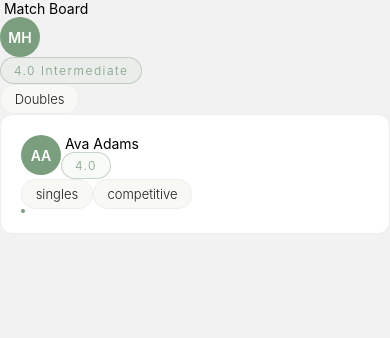
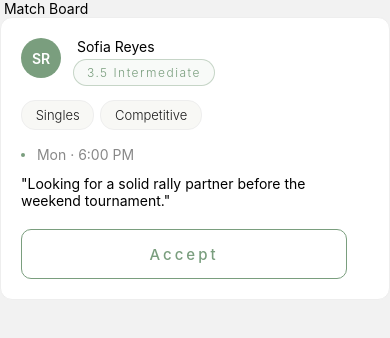
Before and after one commit to Yeva-A/baseline, a React Native app in the folder client/: screen /MatchBoard in a window 390 px wide. Shown: the top 338 px of the page. Built offline with nearby package versions, Linux system fonts and the light colour scheme; no server answers.

Commit message:
Build MatchPostCard component with accept flow and add reusable ConfirmDialog

```diff
--- /dev/null
+++ b/client/components/ConfirmDialog.js
@@ -0,0 +1,32 @@
+import { Modal, View, Text } from 'react-native';
+import { OutlineButton, PrimaryButton } from './Bits';
+import { colors } from '../styles/global';
+
+// Reusable confirmation popup used for Match Board and Edit Match Post, and Edit Profile screens
+export function ConfirmDialog({ open, title, message, confirmLabel = "Confirm", onConfirm, onCancel }){
+    return(
+<Modal visible={open} transparent={true} animationType="fade">
+    <View style={{
+        flex: 1,
+        backgroundColor: 'rgba(0,0,0,0.3)',
+        justifyContent: 'center',
+        alignItems: 'center' }}>
+        <View style={{ borderRadius: 16, padding: 24, marginHorizontal: 40, maxWidth: 300, width: '100%', backgroundColor: colors.white}}>
+            {/* Title */}
+            <Text style={{ fontSize: 16, fontWeight: '500', color: colors.text }}> {title} </Text>
+
+            {/* Message */}
+            {message && (
+                <Text style={{ marginTop: 8, fontSize: 13, color: colors.textMuted,}}> {message} </Text>
+            )}
+
+            {/* Button */}
+            <View style={{ flexDirection: 'row', marginTop: 24, gap: 12 }}>
+                <OutlineButton label="Cancel" onPress={onCancel} style= {{ flex: 1, paddingLeft: 3}}/>
+                <PrimaryButton label={confirmLabel} onPress={onConfirm } style= {{ flex: 1, paddingLeft: 3 }}/>
+            </View>
+        </View>
+    </View>
+</Modal>
+);
+}
--- a/client/components/MatchPostCard.js
+++ b/client/components/MatchPostCard.js
@@ -1,10 +1,16 @@
-import React from 'react';
+import React, { useState } from 'react';
 import { globalStyles, colors } from '../styles/global';
 import { View, Text} from 'react-native';
 import { Avatar } from './Avatar';
-import { SkillBadge, Tag } from './Bits';
+import { ConfirmDialog } from './ConfirmDialog';
+import { SkillBadge, Tag, OutlineButton, PrimaryButton } from './Bits';
 
 export function MatchPostCard({matchPost, onAccept}){
+    // Confirm state
+    const [showConfirm, setShowConfirm] = useState(false);
+    const [justClaimed, setJustClaimed] = useState(false);
+
+    //Date time logic
     const date = new Date(matchPost.dateTime);
     const hour = date.getHours();
     const minutes = date.getMinutes();
@@ -13,10 +19,6 @@ export function MatchPostCard({matchPost, onAccept}){
     const dayName = dayNames[day];
     const amPm = hour < 12 ? 'AM' : 'PM';
     const result = `${dayName} · ${formatHour(hour)}:${formatMinutes(minutes)} ${amPm}`;
-
-
-
-
 
 function formatHour(hour){
     if (hour == 0 ) {
@@ -51,34 +53,64 @@ function formatMinutes(minutes){
             marginBottom: 14
         }}>
         {/* Header: Avatar, Name. Below skill badge*/}
-        <View style={{ flexDirection: 'row'}}>
+        <View style={{ flexDirection: 'row', gap: 12}}>
             <Avatar name={matchPost.postedByName} />
             <View>
                 <Text> {matchPost.postedByName} </Text>
-                <SkillBadge label={matchPost.skillLevel} />
+                <View style={{ marginTop: 4 }}><SkillBadge label={matchPost.skillLevel}/></View>
             </View>
 
         </View>
 
         {/* Tags */}
-        <View style={{ flexDirection: 'row' }}>
+        <View style={{ flexDirection: 'row', gap: 6, marginTop: 14 }}>
             <Tag label={matchPost.matchType} />
             <View>
                 <Tag label={matchPost.playStyle} />
             </View>
         </View>
 
-        {/* Date and Time */}
-        <View style={{ flexDirection: 'row' }}>
+        {/* Date, time, and dot row */}
+        <View style={{ flexDirection: 'row', gap: 8, marginTop: 16, alignItems: 'center' }}>
 
-            {/* Dot before date and time */}
-            <View style={{ width: 4, height: 4, borderRadius: 2, backgroundColor: colors.primary}}> </View>
+            {/* Dot */}
+            <View style={{ width: 4, height: 4, borderRadius: 2, backgroundColor: colors.primary}}></View>
 
             {/* Date and time */}
             <View>
-
+                <Text style={{ color: colors.textMuted }}> {result} </Text>
             </View>
         </View>
+
+        {/* Message, optional rendering*/}
+        <View style={{ marginTop: 12 }}>{matchPost.message && <Text style={{ textAlign: 'left'}}>"{matchPost.message}" </Text>}</View>
+
+        <View style={{ marginTop: 20 }}>
+        {justClaimed ? (
+            <PrimaryButton
+                label="View Match"
+                onPress={() => { // TODO: navigate to match details screen
+                }}/>
+            ) : (
+            <OutlineButton
+            label="Accept"
+            onPress={() => {setShowConfirm(true);}}/>
+        )}
         </View>
+
+        <ConfirmDialog
+            open={showConfirm}
+            title="Accept this match?"
+            message={`You'll be matched with ${matchPost.postedByName}`}
+            onConfirm={() => {
+                onAccept();
+                setJustClaimed(true);
+                setShowConfirm(false);
+            }}
+            onCancel={() => setShowConfirm(false)}
+
+        />
+
+    </View>
     )
 }
--- a/client/screens/MatchBoard.js
+++ b/client/screens/MatchBoard.js
@@ -1,25 +1,30 @@
 import React from 'react';
 import { globalStyles } from '../styles/global';
 import { View, Text, SafeAreaView, TouchableOpacity, TextInput } from 'react-native';
-import { Avatar } from '../components/Avatar'
+import { Avatar } from '../components/Avatar';
 import { MatchPostCard } from '../components/MatchPostCard';
-import { SkillBadge, Tag } from '../components/Bits'
+import { SkillBadge, Tag } from '../components/Bits';
 
 export default function MatchBoard ({ navigation }) {
+    // Handles match acceptance, TODO:
+    const handleAccept = async () => {
+        try {
+        const result = await claimMatchPost(matchPostId, claimedBy);
+        Alert.alert('Success', 'You have claimed this match');
+        } catch ( error) {
+
+        }
+    }
     return (
     <SafeAreaView>
         <Text> Match Board </Text>
-
-        <Avatar name="Melissa Heart" />
-        <SkillBadge label="4.0 Intermediate" />
-        <Tag label="Doubles" />
         <MatchPostCard matchPost={{
-            postedByName: "Ava Adams",
-            skillLevel: "4.0",
-            matchType: "singles",
-            playStyle: "competitive",
+            postedByName: "Sofia Reyes",
+            skillLevel: "3.5 Intermediate",
+            matchType: "Singles",
+            playStyle: "Competitive",
             dateTime: "2026-07-20T18:00:00",
-            message: "Looking for a hitting partner"
+            message: "Looking for a solid rally partner before the weekend tournament."
 }} />
     </SafeAreaView>
     )
```
